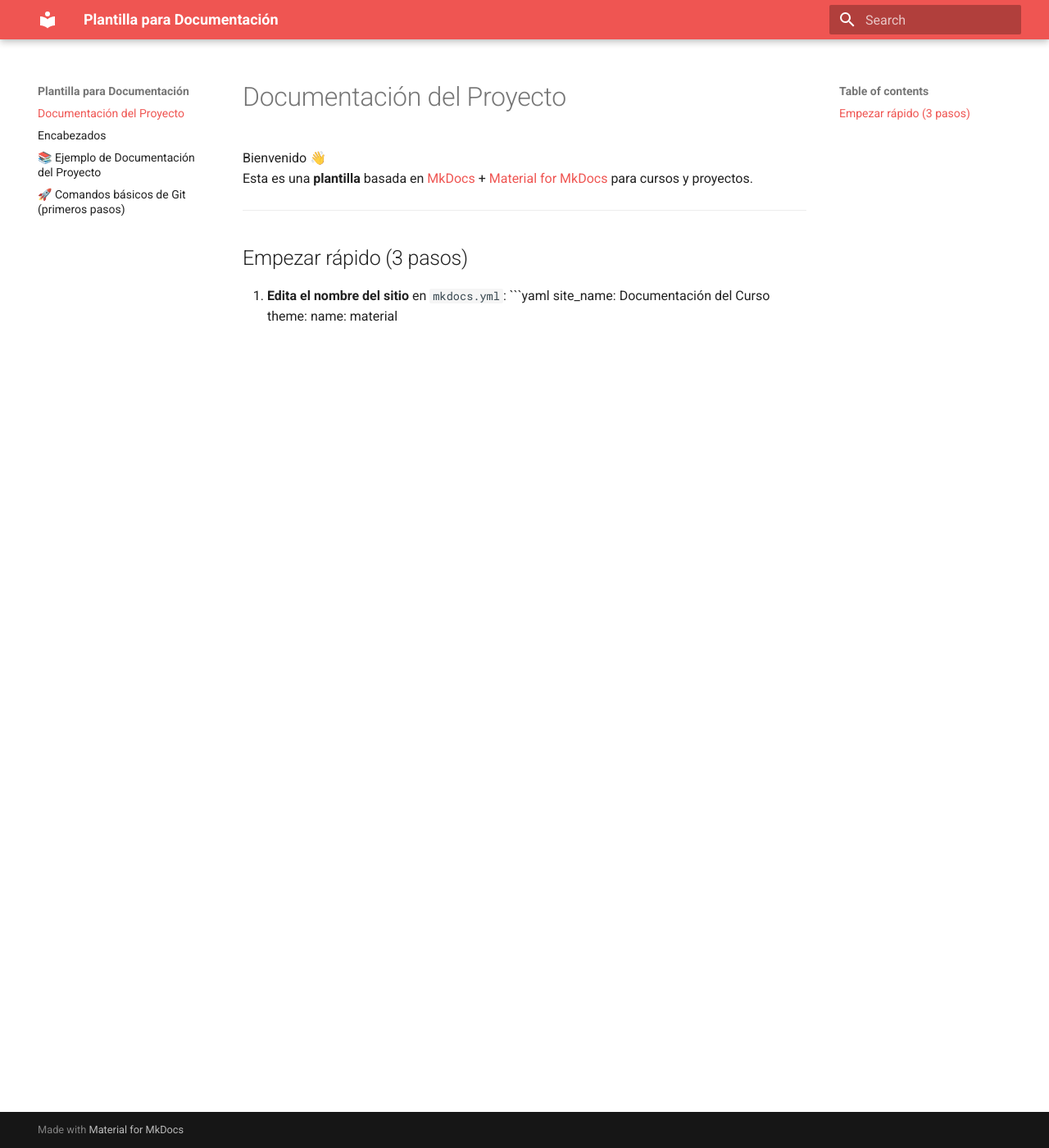
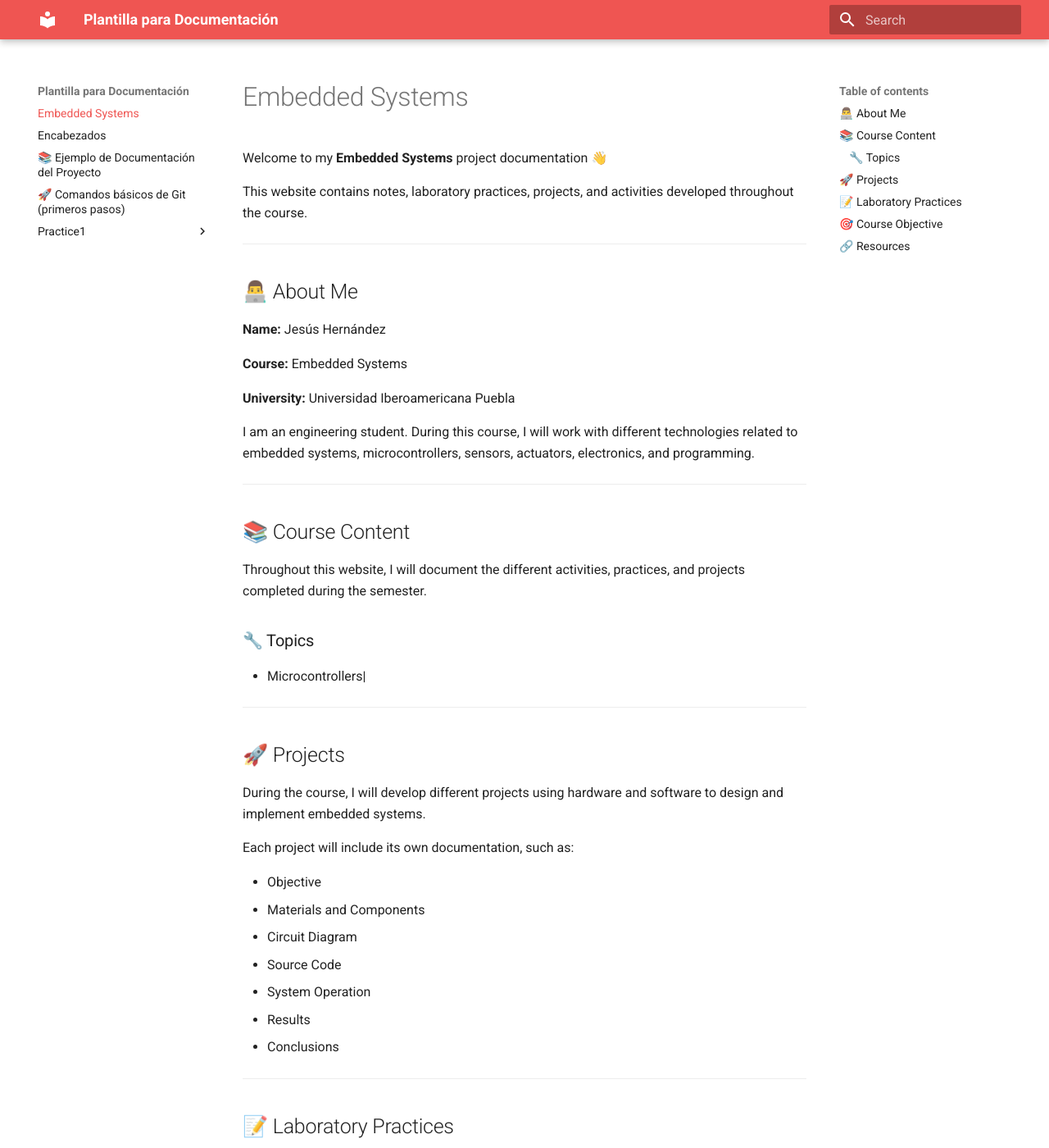
Before and after one commit to jesushernandez2005/JESUS_SISTEMAS-docs, an MkDocs documentation site: the page built from docs/index.md, in a window 1280 px wide and 1400 px high. Shown: the whole window at 82% size. Built offline with MkDocs 1.6.1 and Material for MkDocs 9.7.7, drawn with Linux system fonts in a browser that asks for light colours; some of the changed text lies outside the part shown.

Commit message:
Actualiza documentacion

````diff
--- a/docs/index.md
+++ b/docs/index.md
@@ -1,14 +1,76 @@
-# Documentación del Proyecto
+# Embedded Systems
 
-Bienvenido 👋
-Esta es una **plantilla** basada en [MkDocs](https://www.mkdocs.org/) + [Material for MkDocs](https://squidfunk.github.io/mkdocs-material/) para cursos y proyectos.
+Welcome to my **Embedded Systems** project documentation 👋
+
+This website contains notes, laboratory practices, projects, and activities developed throughout the course.
 
 ---
 
-## Empezar rápido (3 pasos)
+## 👨‍💻 About Me
 
-1. **Edita el nombre del sitio** en `mkdocs.yml`:
-   ```yaml
-   site_name: Documentación del Curso
-   theme:
-     name: material
+**Name:** Jesús Hernández
+
+**Course:** Embedded Systems
+
+**University:** Universidad Iberoamericana Puebla
+
+I am an engineering student. During this course, I will work with different technologies related to embedded systems, microcontrollers, sensors, actuators, electronics, and programming.
+
+---
+
+## 📚 Course Content
+
+Throughout this website, I will document the different activities, practices, and projects completed during the semester.
+
+### 🔧 Topics
+
+- Microcontrollers|
+
+---
+
+## 🚀 Projects
+
+During the course, I will develop different projects using hardware and software to design and implement embedded systems.
+
+Each project will include its own documentation, such as:
+
+- Objective
+- Materials and Components
+- Circuit Diagram
+- Source Code
+- System Operation
+- Results
+- Conclusions
+
+---
+
+## 📝 Laboratory Practices
+
+This section will contain the different laboratory practices completed throughout the course.
+
+| Practice | Description | Status |
+|---|---|---|
+| [Practice 1](practice1.md) | GPIO: from SDK functions to hardware registers (RP2350 SIO) | 🟢 In Progress |
+| Practice 2 | To be added | ⚪ Pending |
+| Practice 3 | To be added | ⚪ Pending |
+
+---
+
+## 🎯 Course Objective
+
+The objective of this documentation is to maintain an organized record of my learning process and the projects developed throughout the **Embedded Systems** course.
+
+It will also serve as a reference for reviewing the procedures, source code, results, and conclusions obtained during the semester.
+
+---
+
+## 🔗 Resources
+
+- [Python](https://www.python.org/)
+- [MkDocs](https://www.mkdocs.org/)
+- [Material for MkDocs](https://squidfunk.github.io/mkdocs-material/)
+
+---
+
+> **Embedded Systems — IBERO Puebla**
+> Course Documentation · 2026
````
Also changed, not shown: docs/practice1/practice1.md (added, +119 -0 lines).
